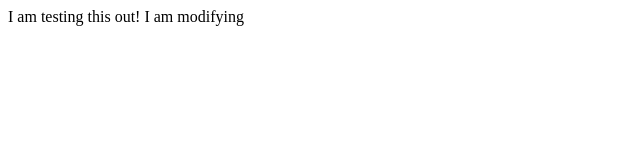
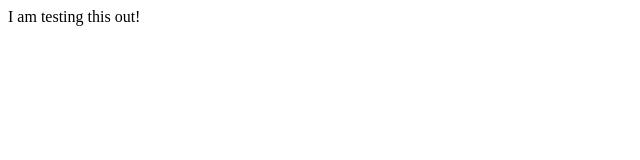
Before and after one commit to MichaelKyrollos/demo, a plain HTML site: page demo-repo2/index.html in a window 1280 px wide. Shown: the whole page, without its empty margins (0-640 px from the left). Drawn offline with Linux system fonts and the light colour scheme.

Commit message:
Revert ""merge""
This reverts commit cc0e2c40a9bbb62b7b2f665b8226c6853e1752cf.

```diff
--- a/demo-repo2/index.html
+++ b/demo-repo2/index.html
@@ -1,2 +1 @@
-<div> I am testing this out!
-    I am modifying</div
+<div> I am testing this out! </div>
```
